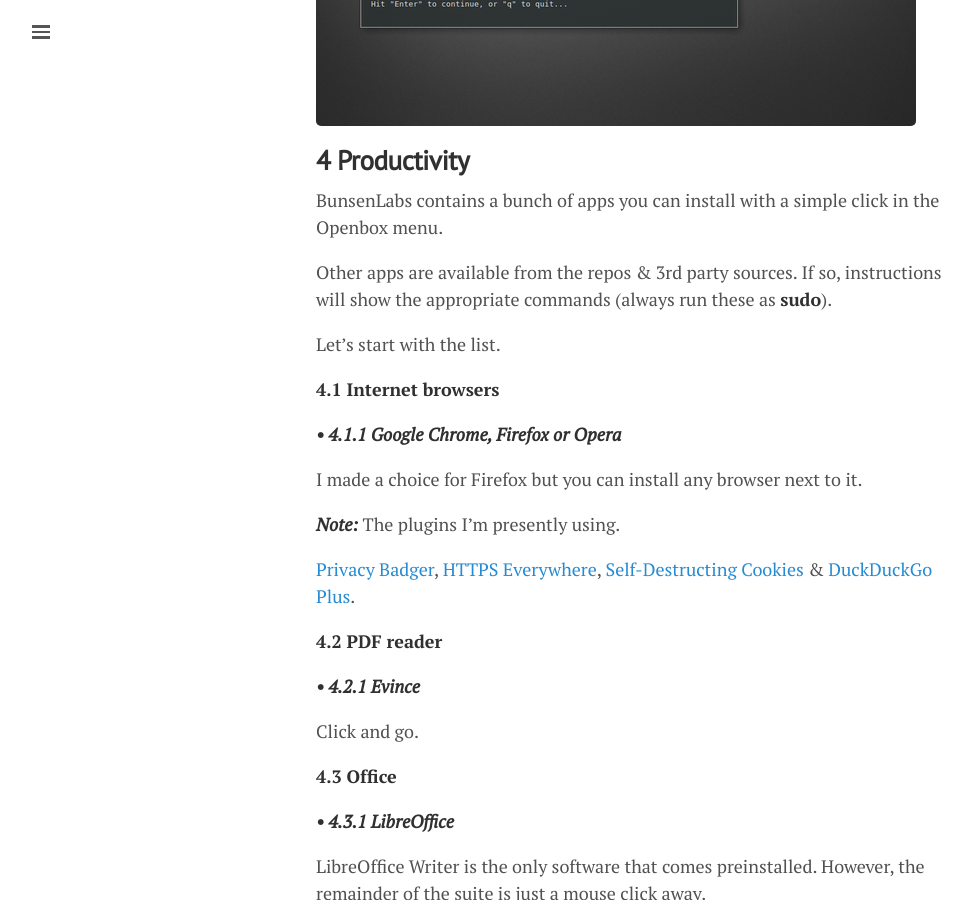
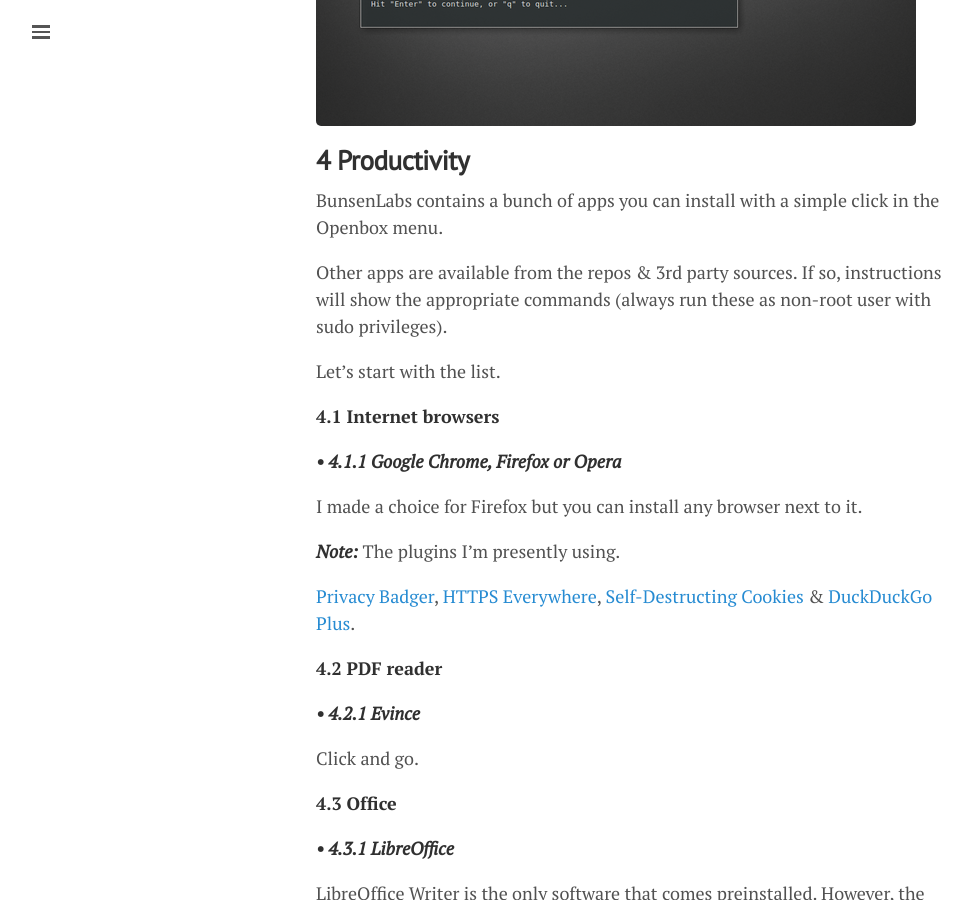
Before and after one commit to lgeurts/lgeurts.github.io, a Jekyll site: the page built from _posts/2017-07-11-bunsenlabs-linux-setup-notes-for dell-inspiron-6000.md, in a window 1280 px wide and 900 px high, scrolled down 2177 px. Shown: the whole window, without its empty margins (0-972 px from the left). Built offline with Jekyll 4.4.1, drawn with Linux system fonts in a browser that asks for light colours; nearby versions of some CDN libraries; comment, search, counter and statistics services are not loaded; some of the changed text lies outside the part shown.

Commit message:
Update 2017-07-11-bunsenlabs-linux-setup-notes-for dell-inspiron-6000.md

```diff
--- a/_posts/2017-07-11-bunsenlabs-linux-setup-notes-for dell-inspiron-6000.md
+++ b/_posts/2017-07-11-bunsenlabs-linux-setup-notes-for dell-inspiron-6000.md
@@ -54,7 +54,7 @@
 
 BunsenLabs contains a bunch of apps you can install with a simple click in the Openbox menu.
 
-Other apps are available from the repos & 3rd party sources. If so, instructions will show the appropriate commands (always run these as **sudo**).
+Other apps are available from the repos & 3rd party sources. If so, instructions will show the appropriate commands (always run these as non-root user with sudo privileges).
 
 Let's start with the list.
 
```
Also changed, not shown: other parts of _posts/2017-07-11-bunsenlabs-linux-setup-notes-for dell-inspiron-6000.md (+8 -2 lines).
